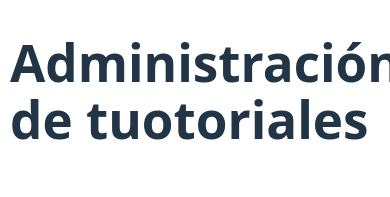
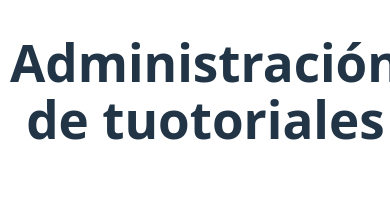
Before and after one commit to akdgit/nic-tutorials, a React (Vite) app in the folder front-nic-tutorials/: page /manager in a window 390 px wide. Shown: the top 197 px of the page. Built offline with nearby package versions, Linux system fonts and the light colour scheme; no server answers; a web font is replaced by a local one.

Commit message:
Dseño responsivo - formulario de carga y pagina de adminstracion 4.

```diff
--- a/front-nic-tutorials/src/components/styles/UploadFileForm.css
+++ b/front-nic-tutorials/src/components/styles/UploadFileForm.css
@@ -83,6 +83,7 @@ button:hover {
   form {
     width: 90%;
     padding: 15px;
+    border: none;
     gap: 20px;
   }
 
--- a/front-nic-tutorials/src/pages/styles/Manager.css
+++ b/front-nic-tutorials/src/pages/styles/Manager.css
@@ -34,6 +34,7 @@
     }
 
     h1{
-        font-size: 14px;
+        font-size: 12px;
+        text-align: center;
     }
 }
```
